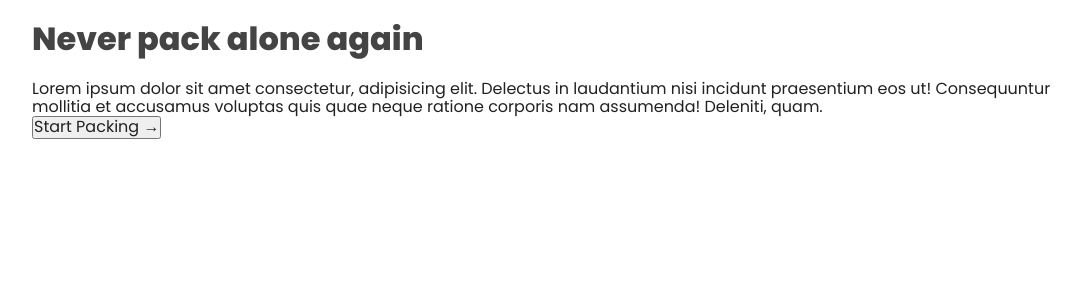
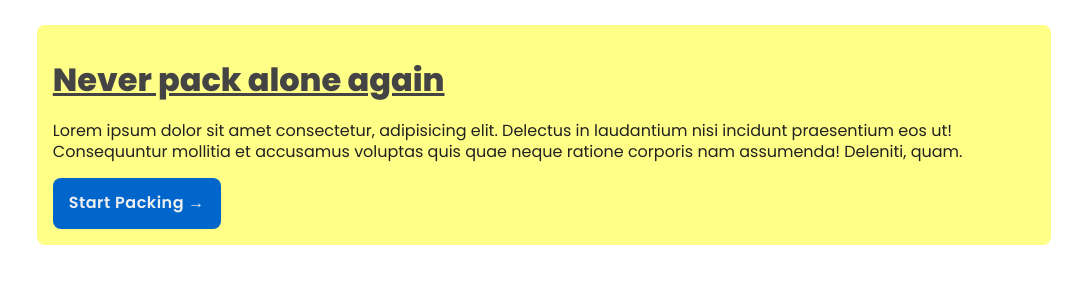
Before and after one commit to alex-117/packing-list-generator, a plain HTML site: page index.html in a window 1280 px wide. Shown: the whole page, without its empty margins (96-1178 px from the left). Drawn offline with nearby package versions, Linux system fonts and the light colour scheme.

Commit message:
issue-6: added jumbotron styles

```diff
--- a/assets/styles/style.css
+++ b/assets/styles/style.css
@@ -44,3 +44,40 @@ h6 {
   margin: 0 auto;
   max-width: 1024px;
 }
+
+/* Landing ******************************/
+.jumbotron {
+  background-color: var(--color-light-yellow);
+  border: 3px solid var(--color-light-yellow);
+  border-radius: var(--border-radius-sm);
+  margin: 25px 5px;
+  padding: .8rem;
+}
+
+.jumbotron__header {
+  text-decoration: underline;
+  text-decoration-color: var(--color-dark-gray);
+}
+
+.jumbotron__main-text {
+  line-height: 21px;
+  margin-bottom: 16px;
+}
+
+.jumbotron__action-btn {
+  background-color: var(--color-dark-blue);
+  border: none;
+  border-radius: var(--border-radius-sm);
+  color: var(--color-near-white);
+  cursor: pointer;
+  font-size: 16px;
+  font-weight: 600;
+  letter-spacing: .5px;
+  padding: 1rem;
+  outline: none;
+  transition: 0.2s;
+}
+
+.jumbotron__action-btn:hover {
+  background-color: var(--color-darker-blue);
+}
```
